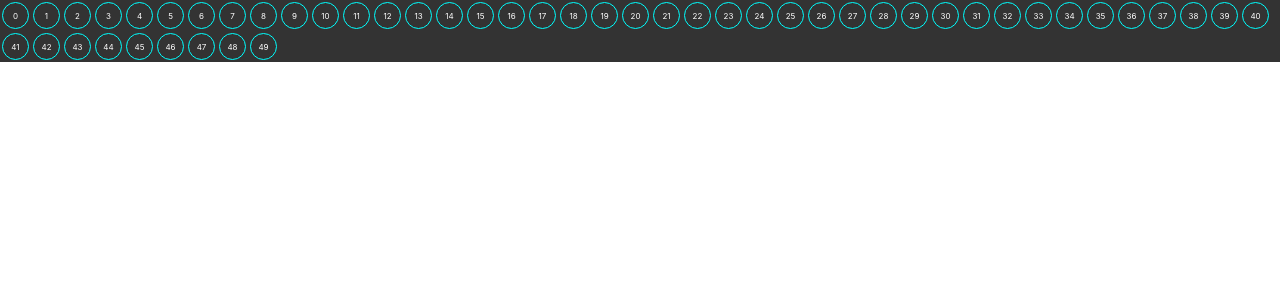
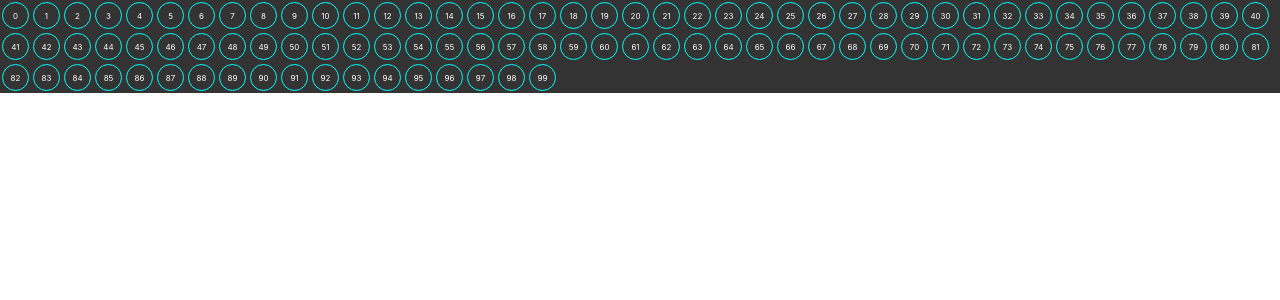
Before and after one commit to DrRefactor/react-render-pool, a React (Create React App) app: page / in a window 1280 px wide. Shown: the top 300 px of the page. Built offline with nearby package versions, Linux system fonts and the light colour scheme.

Commit message:
Update example to test batched updates properly

```diff
--- a/src/examples/MassiveList.tsx
+++ b/src/examples/MassiveList.tsx
@@ -4,7 +4,7 @@ import { range } from "../utils"
 
 export const MassiveList: React.FC = () => {
   return (
-    <RenderPool>
+    <RenderPool poolSize={10} renderInterval={500}>
       <div
         style={{
           width: '100%',
@@ -17,7 +17,7 @@ export const MassiveList: React.FC = () => {
           alignContent: 'flex-start'
         }}
       >
-        {range(15000).map(i => (
+        {range(1500).map(i => (
           <RenderPoolChild key={i}>
             <div
               style={{
```
